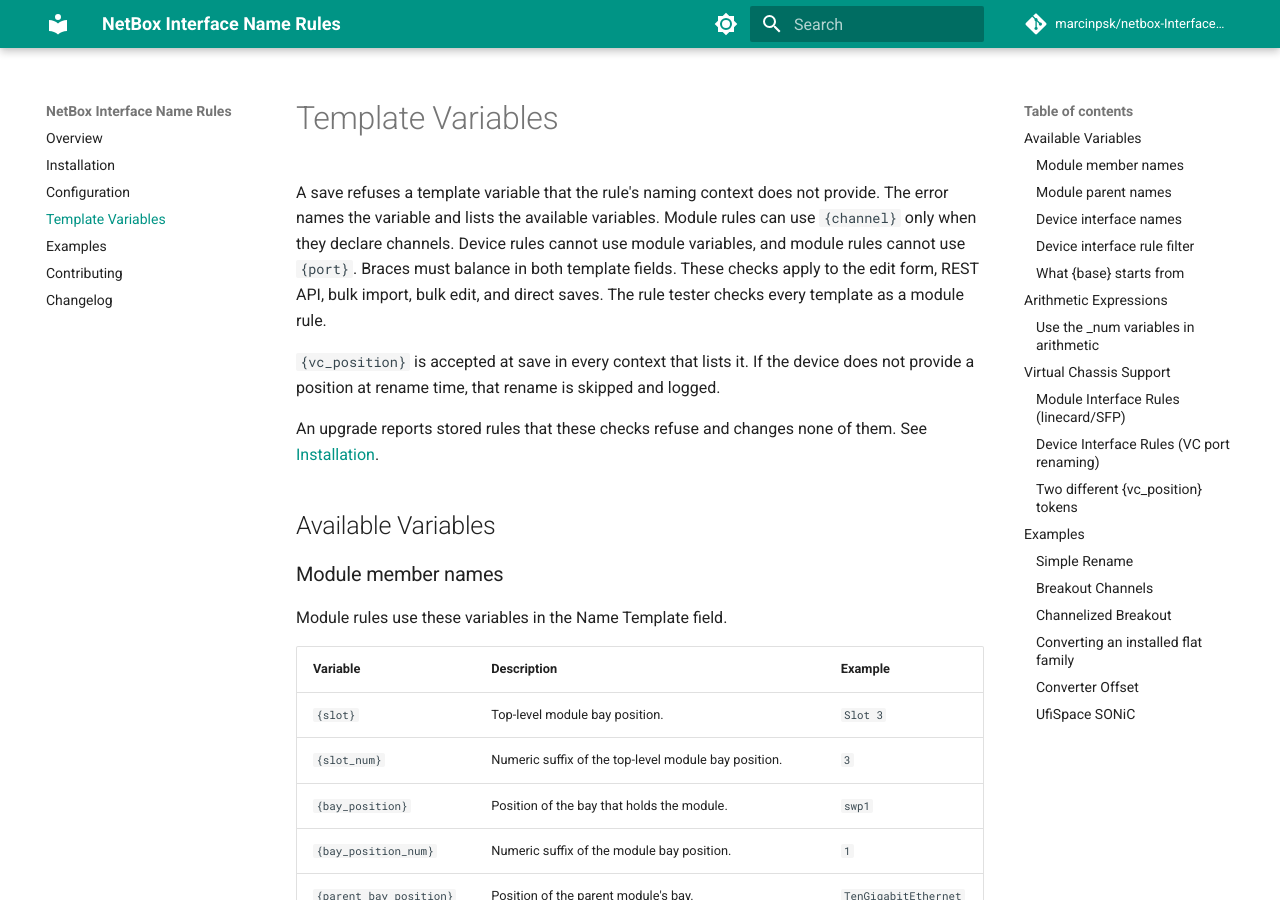
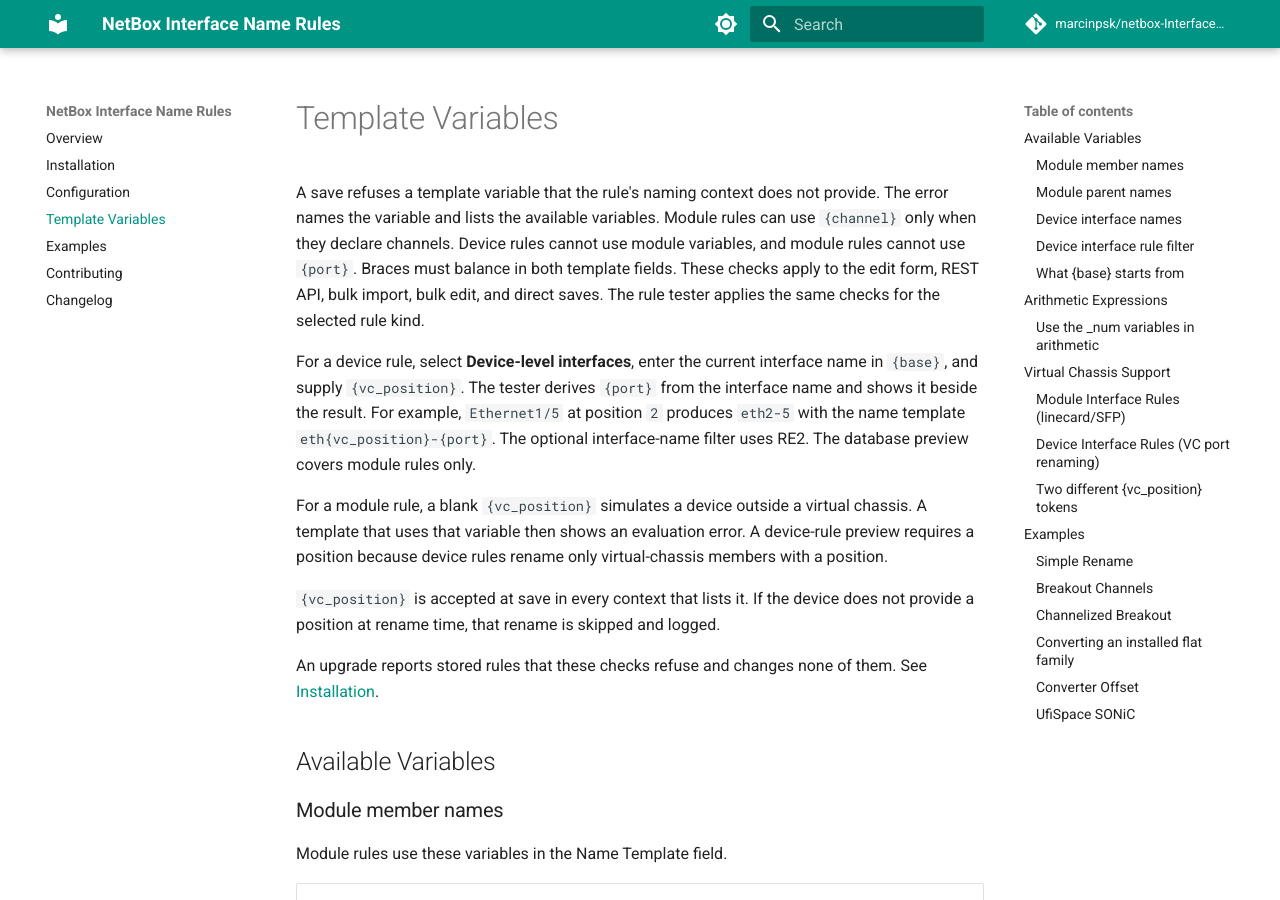
Before and after one commit to marcinpsk/netbox-InterfaceNameRules-plugin, an MkDocs documentation site: the page built from docs/template-variables.md, in a window 1280 px wide and 900 px high. Built offline with MkDocs 1.6.1 and Material for MkDocs 9.7.7, drawn with Linux system fonts in a browser that asks for light colours; comment, search, counter and statistics services are not loaded.

Commit message:
docs: explain device rules in the rule tester
Describe the selected naming context, derived port, and virtual-chassis position. State that the database preview covers module rules only.

```diff
--- a/docs/template-variables.md
+++ b/docs/template-variables.md
@@ -5,7 +5,17 @@
 `{channel}` only when they declare channels. Device rules cannot use module variables,
 and module rules cannot use `{port}`. Braces must balance in both template fields.
 These checks apply to the edit form, REST API, bulk import, bulk edit, and direct saves.
-The rule tester checks every template as a module rule.
+The rule tester applies the same checks for the selected rule kind.
+
+For a device rule, select **Device-level interfaces**, enter the current interface
+name in `{base}`, and supply `{vc_position}`. The tester derives `{port}` from the
+interface name and shows it beside the result. For example, `Ethernet1/5` at position
+`2` produces `eth2-5` with the name template `eth{vc_position}-{port}`.
+The optional interface-name filter uses RE2. The database preview covers module rules only.
+
+For a module rule, a blank `{vc_position}` simulates a device outside a virtual chassis.
+A template that uses that variable then shows an evaluation error. A device-rule preview
+requires a position because device rules rename only virtual-chassis members with a position.
 
 `{vc_position}` is accepted at save in every context that lists it. If the device does
 not provide a position at rename time, that rename is skipped and logged.
```
Also changed, not shown: CHANGELOG.md (+8 -0 lines), docs/index.md (+1 -1 lines).
